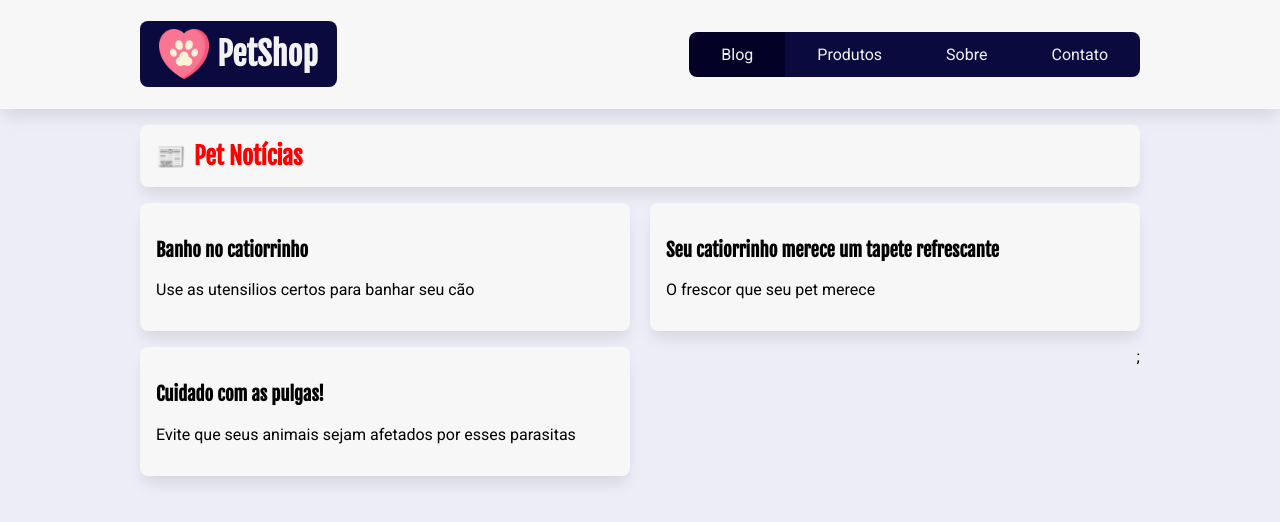
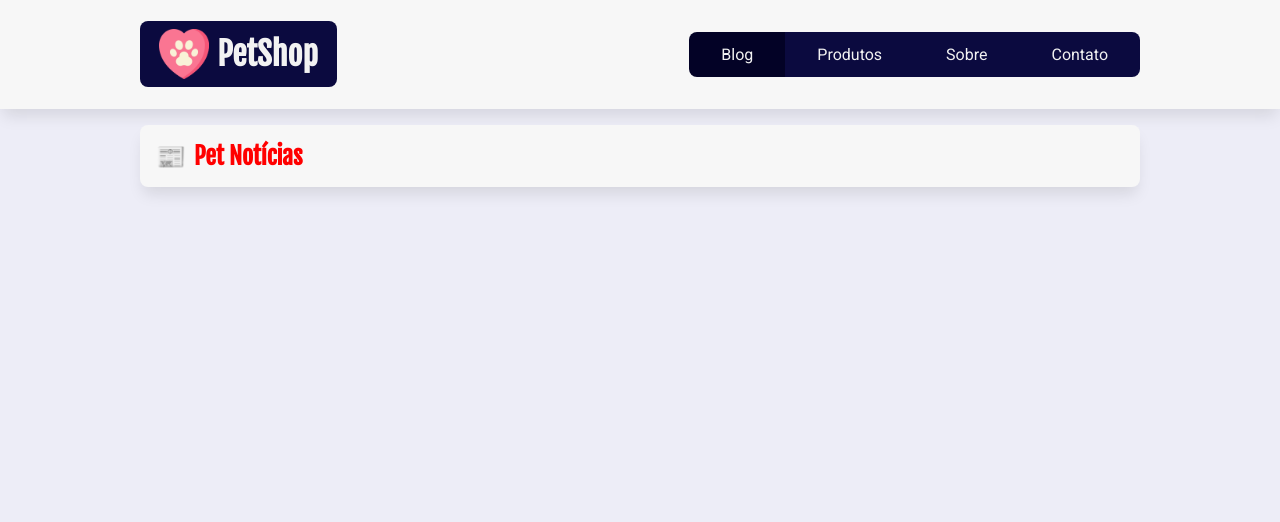
Before and after one commit to gabrielrluna/pertshop-react, a React (Create React App) app: page / in a window 1280 px wide. Shown: the top 522 px of the page. Built offline with nearby package versions, Linux system fonts and the light colour scheme; data requests are answered from the project's data file.

Commit message:
Uso do fetch para acessar a API

```diff
--- a/package.json
+++ b/package.json
@@ -16,7 +16,8 @@
     "start": "react-scripts start",
     "build": "react-scripts build",
     "test": "react-scripts test",
-        "eject": "react-scripts eject"
+    "eject": "react-scripts eject",
+    "api": "json-server --watch db.json --port 2112"
   },
   "eslintConfig": {
     "extends": [
--- /dev/null
+++ b/src/api/server-api.js
@@ -0,0 +1,3 @@
+const porta = "2112";
+const servidorApi = `http://localhost:${porta}`;
+export default servidorApi;
--- a/src/components/ListaPosts/ListaPosts.jsx
+++ b/src/components/ListaPosts/ListaPosts.jsx
@@ -1,44 +1,30 @@
+import servidorApi from "../../api/server-api";
 import estilos from "./ListaPosts.module.css";
 
 const ListaPosts = () => {
-  const posts = [
-    {
-      id: 1,
-      titulo: "Banho no catiorrinho",
-      subtitulo: "Use as utensilios certos para banhar seu cão",
-      descricao:
-        "Banhos regulares mantém os pelos e pele de seu cachorro limpa, renovada e saudável. O processo de ensaboar e escovar remove resíduos de pelos e peles que já estão mortas, providenciando um maior respiro da pele de seu cachorro",
-      categoria: "bem-estar",
-    },
-    {
-      id: 2,
-      titulo: "Seu catiorrinho merece um tapete refrescante",
-      subtitulo: "O frescor que seu pet merece",
-      descricao:
-        "O produto é um colchonete de nylon, recheado com espuma e gel (não tóxico), que promete refrescar os bichos. O gel interno é ativado com o peso e a pressão do animal, ou seja, começa a funcionar quando o pet está sobre ele. O tapete promete baixar a temperatura entre 6ºC e 10°C em relação à registrada no ambiente.",
-      categoria: "bem-estar",
-    },
-    {
-      id: 3,
-      titulo: "Cuidado com as pulgas!",
-      subtitulo: "Evite que seus animais sejam afetados por esses parasitas",
-      descricao:
-        "Para prevenir que o seu pet seja infestado, coleiras e sprays anti-pulgas e carrapatos são boas opções. Procure uma clínica veterinária para saber qual é a melhor escolha para o seu animal, de acordo com o porte, tipo de pelo e idade. Os sprays precisam ser reforçados a cada 30 dias para que o efeito seja mantido.",
-      categoria: "bem-estar",
-    },
-  ];
+  console.log(servidorApi);
 
+  const postsTemp = [];
+
+  const getPosts = async () => {
+    try {
+      const resposta = await fetch(`${servidorApi}/posts`);
+      const dados = await resposta.json();
+      console.log(dados);
+    } catch (error) {
+      console.log("Deu ruim!" + error.message);
+    }
+  };
+
+  getPosts();
   return (
     <div className={estilos.lista_posts}>
-      {posts.map((post) => {
-        return (
-          <article className={estilos.post} key={post.id}>
-            <h3>{post.titulo}</h3>
-            <p>{post.subtitulo}</p>
-          </article>
-        );
+      {postsTemp.map(({ id, titulo, subtitulo }) => {
+        <article className={estilos.post} key={id}>
+          <h3>{titulo}</h3>
+          <p>{subtitulo}</p>
+        </article>;
       })}
-      ;
     </div>
   );
 };
```
Also changed, not shown: 1 other file (tests, documents, lock files or other folders). Lines whose indentation alone changed are shown as unchanged.
